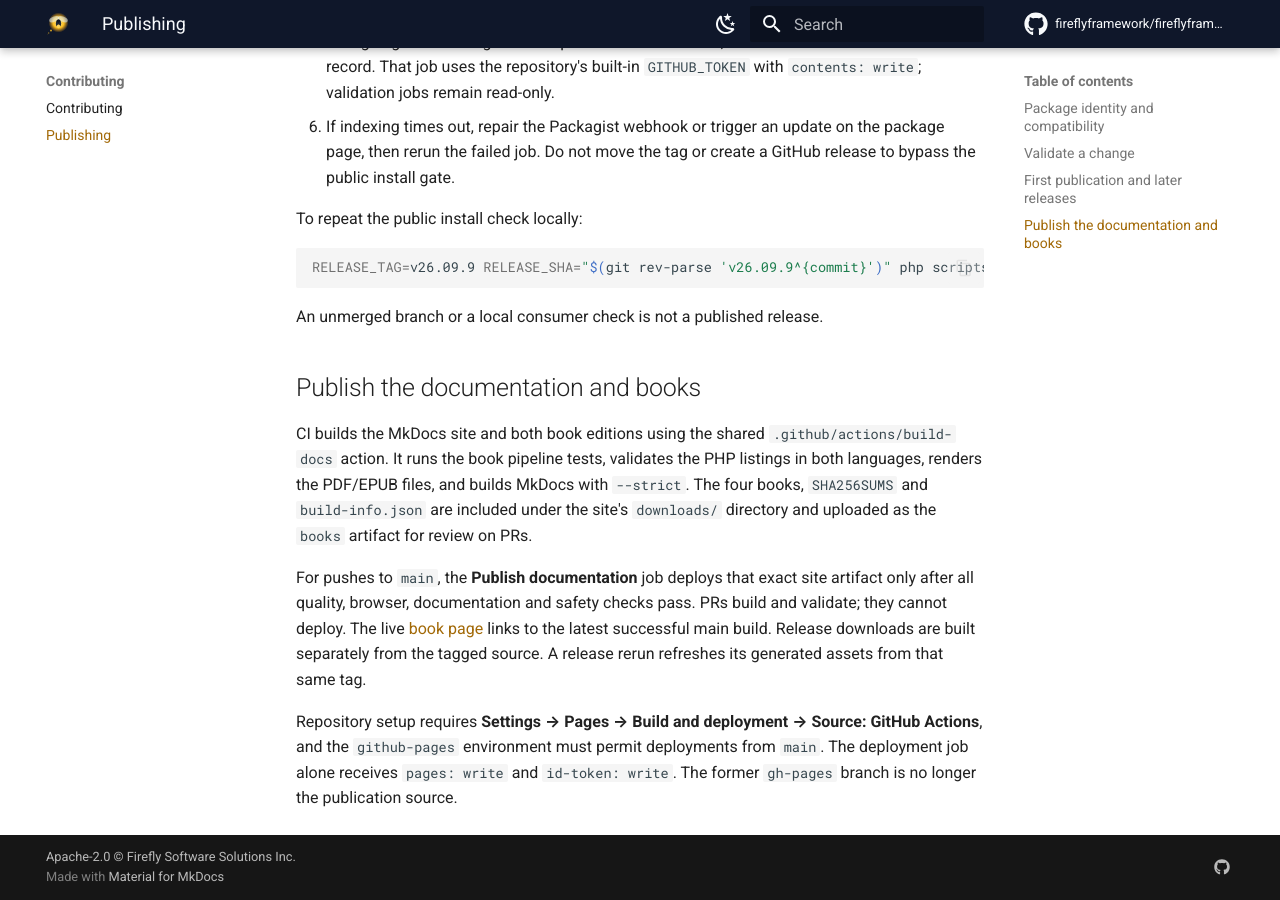
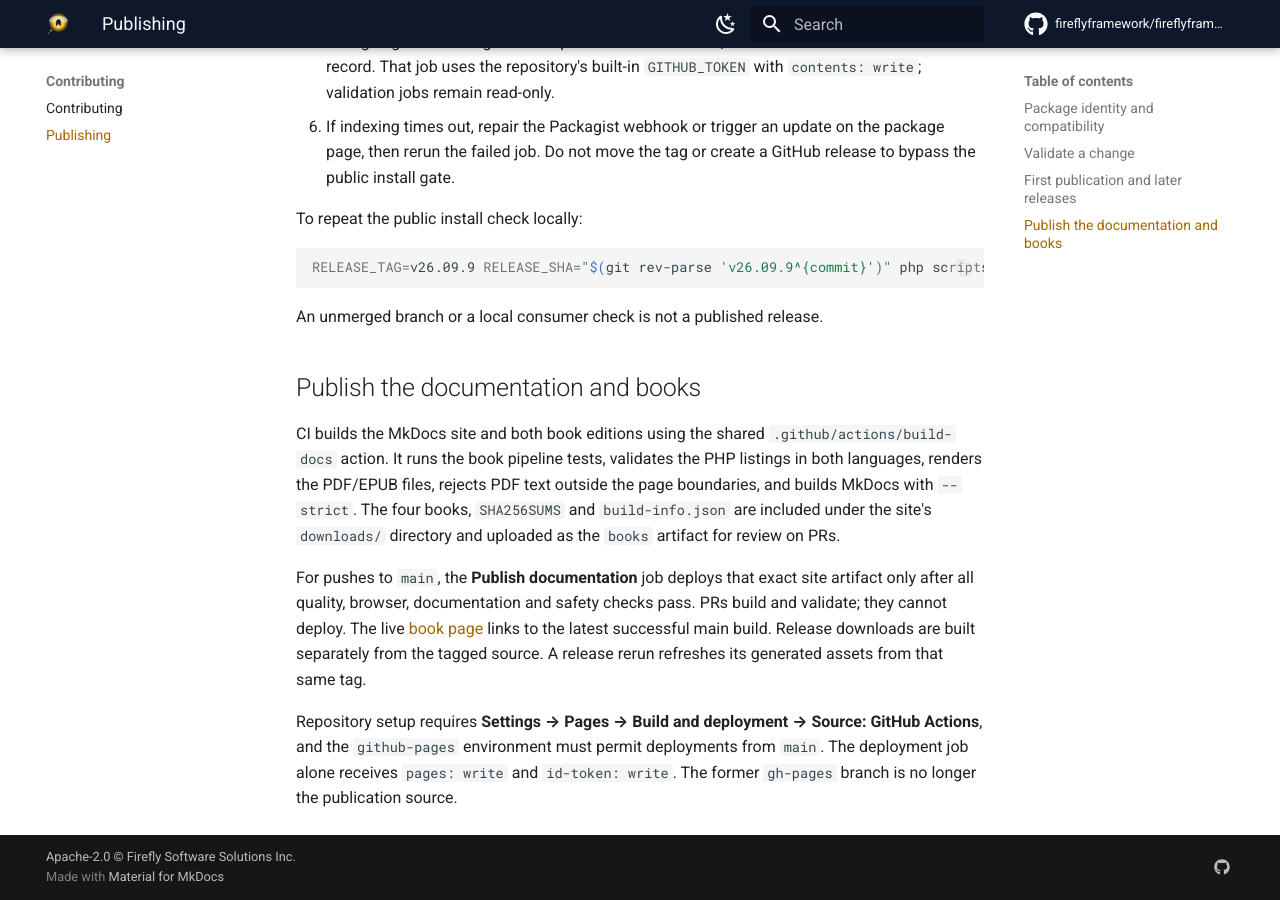
Before and after one commit to fireflyframework/fireflyframework-php, an MkDocs documentation site: the page built from docs/publishing.md, in a window 1280 px wide and 900 px high, scrolled down 2053 px. Built offline with MkDocs 1.6.1 and Material for MkDocs 9.7.7, drawn with Linux system fonts in a browser that asks for light colours; comment, search, counter and statistics services are not loaded.

Commit message:
Keep book tables within the page and check rendered text bounds

```diff
--- a/book/theme/print.css
+++ b/book/theme/print.css
@@ -34,6 +34,9 @@
    (the latter is what all real chapters use — previously unconstrained -> overflowed). */
 img,svg,table,pre.code,div.code{ max-width:100%; }
 pre.code, div.code > pre{ white-space:pre-wrap; overflow-wrap:anywhere; }
+/* Long PHP type names must not set a table's minimum width beyond the page. */
+table{ table-layout:fixed; }
+th,td,th code,td code{ overflow-wrap:anywhere; }
 
 /* ============ Contents page (print) ============ */
 /* start on its own page; suppress the running head (no chtitle here) */
--- a/docs/publishing.md
+++ b/docs/publishing.md
@@ -87,7 +87,8 @@
 
 CI builds the MkDocs site and both book editions using the shared `.github/actions/build-docs` action.
 It runs the book pipeline tests, validates the PHP listings in both languages, renders the PDF/EPUB files,
-and builds MkDocs with `--strict`. The four books, `SHA256SUMS` and `build-info.json` are included under
+rejects PDF text outside the page boundaries, and builds MkDocs with `--strict`.
+The four books, `SHA256SUMS` and `build-info.json` are included under
 the site's `downloads/` directory and uploaded as the `books` artifact for review on PRs.
 
 For pushes to `main`, the **Publish documentation** job deploys that exact site artifact only after all
```
Also changed, not shown: book/README.md (+3 -3 lines), 3 other files.
